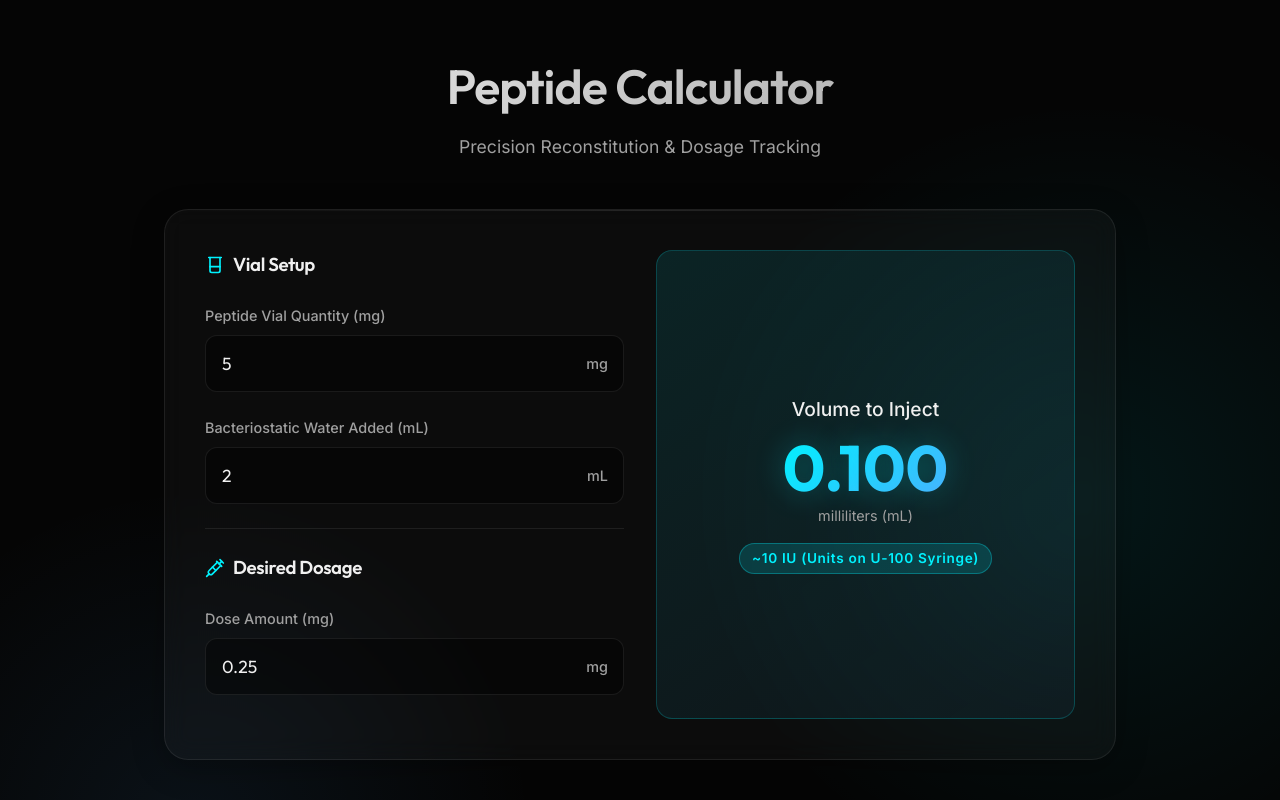
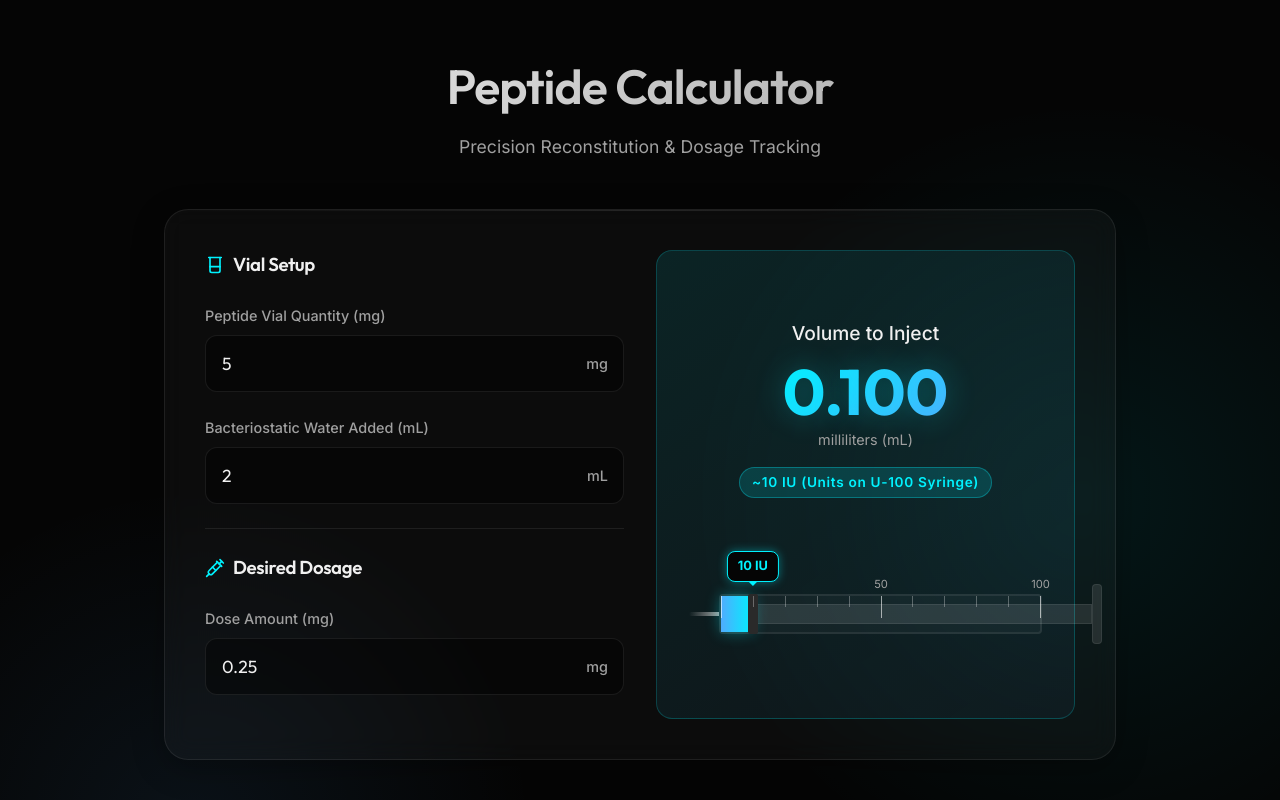
Before and after one commit to apexalpha811/peptide_calculator, a React (Vite) app: page / in a window 1280 px wide. Shown: the top 800 px of the page. Built offline with nearby package versions, Linux system fonts and the light colour scheme.

Commit message:
feat: add dynamic syringe visualizer

```diff
--- a/src/App.jsx
+++ b/src/App.jsx
@@ -1,5 +1,6 @@
 import React, { useState, useEffect } from 'react';
 import { Syringe, Droplets, Info, Beaker, CheckCircle2 } from 'lucide-react';
+import SyringeVisualizer from './SyringeVisualizer';
 import './index.css';
 
 function App() {
@@ -105,9 +106,11 @@ function App() {
               <div className="result-value">{resultMl}</div>
               <div className="result-subtext">milliliters (mL)</div>
 
-              <div className="result-units">
+              <div className="result-units" style={{marginBottom: '2rem'}}>
                 ~{resultUnits} IU (Units on U-100 Syringe)
               </div>
+
+              <SyringeVisualizer volumeMl={resultMl} />
             </div>
           </div>
 
--- /dev/null
+++ b/src/SyringeVisualizer.css
@@ -0,0 +1,149 @@
+.syringe-wrapper {
+  margin-top: 2rem;
+  width: 100%;
+  padding: 2rem 0 1rem 0;
+  display: flex;
+  flex-direction: column;
+  align-items: center;
+}
+
+.syringe-container {
+  display: flex;
+  align-items: center;
+  width: 100%;
+  max-width: 400px;
+  position: relative;
+}
+
+/* The Needle */
+.syringe-needle {
+  width: 30px;
+  height: 4px;
+  background: linear-gradient(90deg, transparent, var(--text-muted));
+  border-radius: 2px 0 0 2px;
+}
+
+/* The Barrel */
+.syringe-barrel {
+  flex-grow: 1;
+  height: 40px;
+  background: rgba(255, 255, 255, 0.03);
+  border: 2px solid var(--panel-border);
+  border-radius: 4px;
+  position: relative;
+  overflow: visible; /* To allow glow/markers to escape */
+}
+
+/* The Liquid inside */
+.syringe-liquid {
+  position: absolute;
+  top: 0;
+  left: 0;
+  height: 100%;
+  background: linear-gradient(90deg, var(--accent-blue), var(--accent-cyan));
+  box-shadow: 0 0 15px var(--accent-glow);
+  transition: width 0.6s cubic-bezier(0.22, 1, 0.36, 1);
+  z-index: 1;
+}
+
+/* The Plunger Base (Rubber tip) */
+.syringe-plunger-rubber {
+  position: absolute;
+  top: -2px;
+  bottom: -2px;
+  width: 10px;
+  background: #2a2a2a;
+  border-radius: 2px;
+  z-index: 2;
+  transition: left 0.6s cubic-bezier(0.22, 1, 0.36, 1);
+}
+
+/* The Plunger Stem */
+.syringe-plunger-stem {
+  position: absolute;
+  top: 10px;
+  bottom: 10px;
+  background: rgba(255, 255, 255, 0.1);
+  border: 1px solid var(--panel-border);
+  z-index: 0;
+  transition: width 0.6s cubic-bezier(0.22, 1, 0.36, 1), left 0.6s cubic-bezier(0.22, 1, 0.36, 1);
+  /* The width will be calculated dynamically */
+}
+
+/* The Thumb Rest */
+.syringe-thumb-rest {
+  position: absolute;
+  top: -10px;
+  bottom: -10px;
+  width: 10px;
+  background: rgba(255, 255, 255, 0.1);
+  border: 1px solid var(--panel-border);
+  border-radius: 4px;
+  z-index: 0;
+  transition: left 0.6s cubic-bezier(0.22, 1, 0.36, 1);
+}
+
+/* Tick Marks Container */
+.syringe-ticks {
+  position: absolute;
+  top: 0;
+  left: 0;
+  width: 100%;
+  height: 100%;
+  display: flex;
+  justify-content: space-between;
+  z-index: 3;
+  pointer-events: none;
+}
+
+.tick {
+  width: 1px;
+  background-color: rgba(255, 255, 255, 0.3);
+  height: 30%;
+  position: relative;
+}
+
+.tick.major {
+  height: 60%;
+  background-color: rgba(255, 255, 255, 0.6);
+}
+
+.tick-label {
+  position: absolute;
+  top: -20px;
+  left: 50%;
+  transform: translateX(-50%);
+  font-size: 0.7rem;
+  color: var(--text-muted);
+}
+
+/* Dosage floating marker */
+.dose-marker {
+  position: absolute;
+  top: -45px;
+  background: var(--bg-dark);
+  border: 1px solid var(--accent-cyan);
+  color: var(--accent-cyan);
+  padding: 4px 10px;
+  border-radius: 8px;
+  font-size: 0.8rem;
+  font-weight: bold;
+  transform: translateX(-50%);
+  white-space: nowrap;
+  box-shadow: 0 0 10px var(--accent-glow);
+  z-index: 10;
+  transition: left 0.6s cubic-bezier(0.22, 1, 0.36, 1);
+}
+
+.dose-marker::after {
+  content: '';
+  position: absolute;
+  bottom: -5px;
+  left: 50%;
+  transform: translateX(-50%);
+  width: 0;
+  height: 0;
+  border-left: 5px solid transparent;
+  border-right: 5px solid transparent;
+  border-top: 5px solid var(--accent-cyan);
+}
--- /dev/null
+++ b/src/SyringeVisualizer.jsx
@@ -0,0 +1,83 @@
+import React from 'react';
+import './SyringeVisualizer.css';
+
+const SyringeVisualizer = ({ volumeMl }) => {
+  // Assuming a 1mL syringe maximum for the visualizer.
+  // We cap the visual fill at 100%.
+  const maxVolume = 1.0;
+  const safeVolume = Math.max(0, parseFloat(volumeMl) || 0);
+  const fillPercentage = Math.min((safeVolume / maxVolume) * 100, 100);
+  const units = Math.round(safeVolume * 100);
+
+  // Generate 10 tick marks (every 10 units up to 100)
+  const ticks = Array.from({ length: 11 }, (_, i) => i * 10);
+
+  return (
+    <div className="syringe-wrapper">
+      <div className="syringe-container">
+
+        <div className="syringe-needle"></div>
+
+        <div className="syringe-barrel">
+
+          {/* Dynamic Dosage Marker */}
+          {fillPercentage > 0 && (
+            <div
+              className="dose-marker"
+              style={{ left: `${fillPercentage}%` }}
+            >
+              {units} IU
+            </div>
+          )}
+
+          {/* The Liquid */}
+          <div
+            className="syringe-liquid"
+            style={{ width: `${fillPercentage}%` }}
+          ></div>
+
+          {/* The Plunger Rubber Tip */}
+          <div
+            className="syringe-plunger-rubber"
+            style={{ left: `calc(${fillPercentage}% - 5px)` }}
+          ></div>
+
+          {/* Tick Marks Overlay */}
+          <div className="syringe-ticks">
+            {ticks.map((tick) => (
+              <div
+                key={tick}
+                className={`tick ${tick % 50 === 0 ? 'major' : ''}`}
+                style={{ left: `${tick}%`, position: 'absolute' }}
+              >
+                {tick % 50 === 0 && tick > 0 && (
+                  <div className="tick-label">{tick}</div>
+                )}
+              </div>
+            ))}
+          </div>
+
+        </div>
+
+        {/* The Plunger Stem sticking out the back */}
+        <div
+          className="syringe-plunger-stem"
+          style={{
+            left: `${fillPercentage}%`,
+            width: `calc(100% - ${fillPercentage}% + 50px)`
+          }}
+        ></div>
+
+        <div
+          className="syringe-thumb-rest"
+          style={{
+            left: `calc(100% + 50px)`
+          }}
+        ></div>
+
+      </div>
+    </div>
+  );
+};
+
+export default SyringeVisualizer;
```
